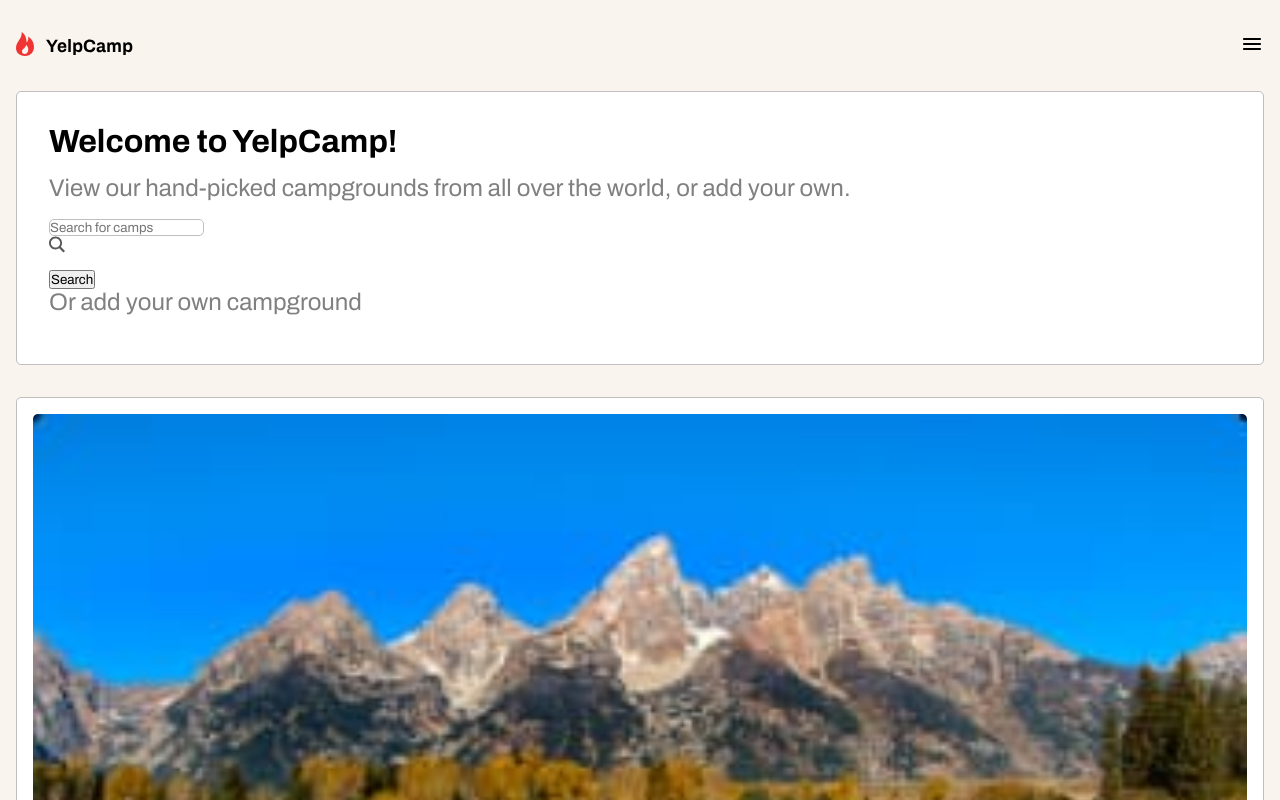
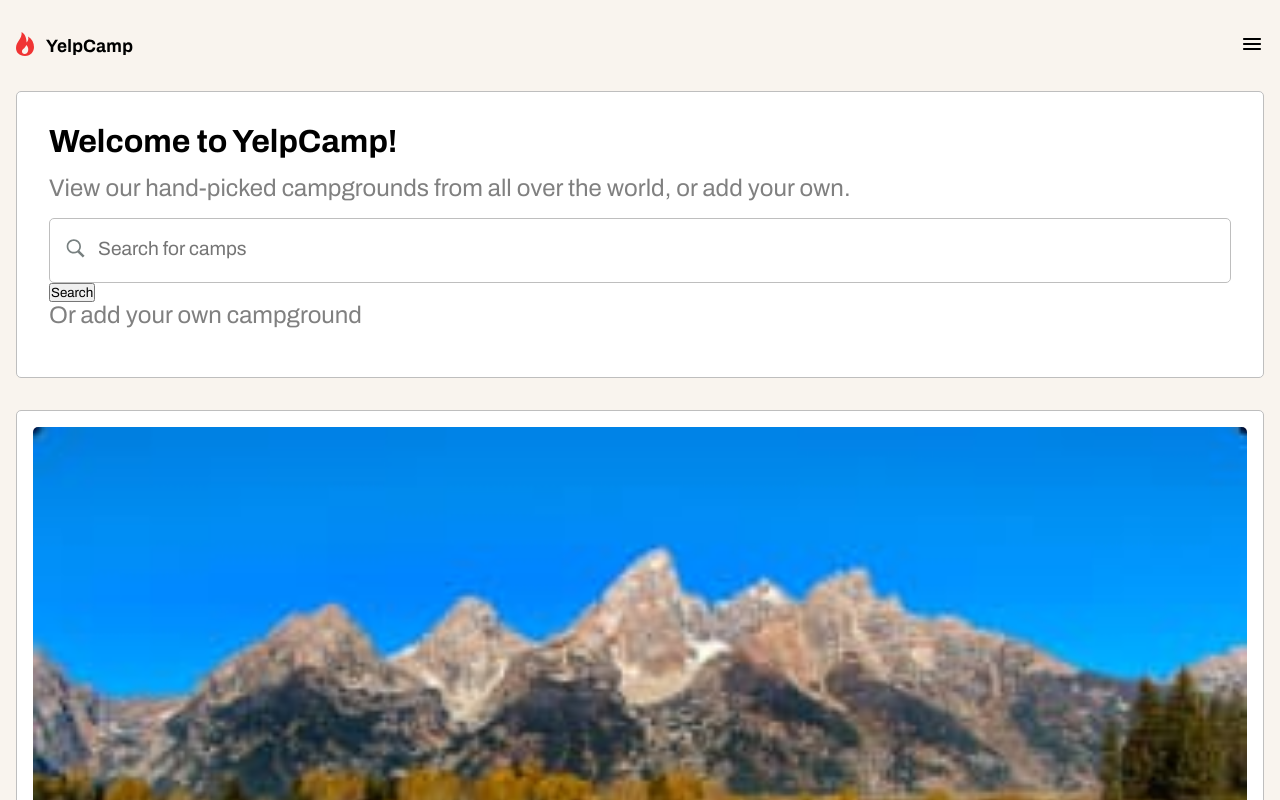
Before and after one commit to TevinDeale/yelp-camp, a React (Vite) app: page /search-campsites in a window 1280 px wide. Shown: the top 800 px of the page. Built offline with nearby package versions, Linux system fonts and the light colour scheme.

Commit message:
completed sear input

```diff
--- a/src/components/Search/Search.css
+++ b/src/components/Search/Search.css
@@ -85,4 +85,21 @@
 .search-main-container input {
     border: 1px solid rgb(190, 190, 190);
     border-radius: 5px;
+    width: 100%;
+    margin-left: 0 auto;
+    padding-top: 1.5rem;
+    padding-bottom: 1.5rem;
 }
+
+.search-main-container input::placeholder{
+    font-size: 1.2rem;
+    padding-left: 3rem;
+    background-image: url(../../Assets/search.svg);
+    background-repeat: no-repeat;
+    background-size: contain;
+    background-position: 15px 0px;
+}
+
+.search-main-container button {
+
+}
--- a/src/components/Search/Search.jsx
+++ b/src/components/Search/Search.jsx
@@ -1,7 +1,6 @@
 import "./Search.css";
 import onay from '../../Assets/Camp Images/Compressed Images/Onay Beach.jpg';
 import Navbar from "../Static/Navbar";
-import searchIcon from '../../Assets/Search Icon.svg'
 
 const campsites = {
     image: onay,
@@ -36,7 +35,7 @@ const Search = () => {
             <h4>View our hand-picked campgrounds from all over the world, or add your own.</h4>
             <form>
                 <input type="text" placeholder="Search for camps"></input>
-                <img id='search-icon' src={searchIcon} />
+
                 <br />
                 <button>Search</button>
                 <h4>Or add your own campground</h4>
```
Also changed, not shown: src/Assets/search.svg (added).
